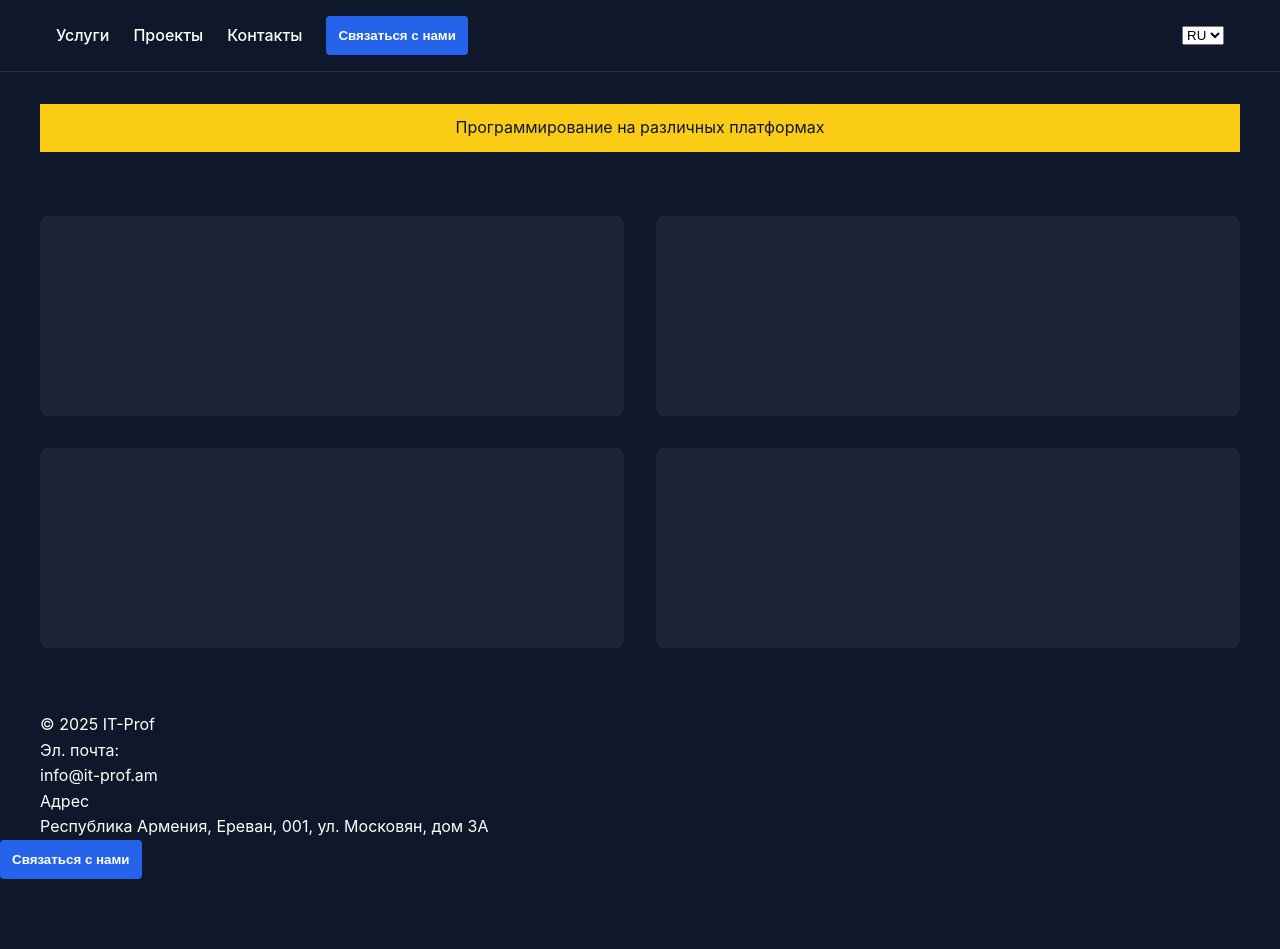
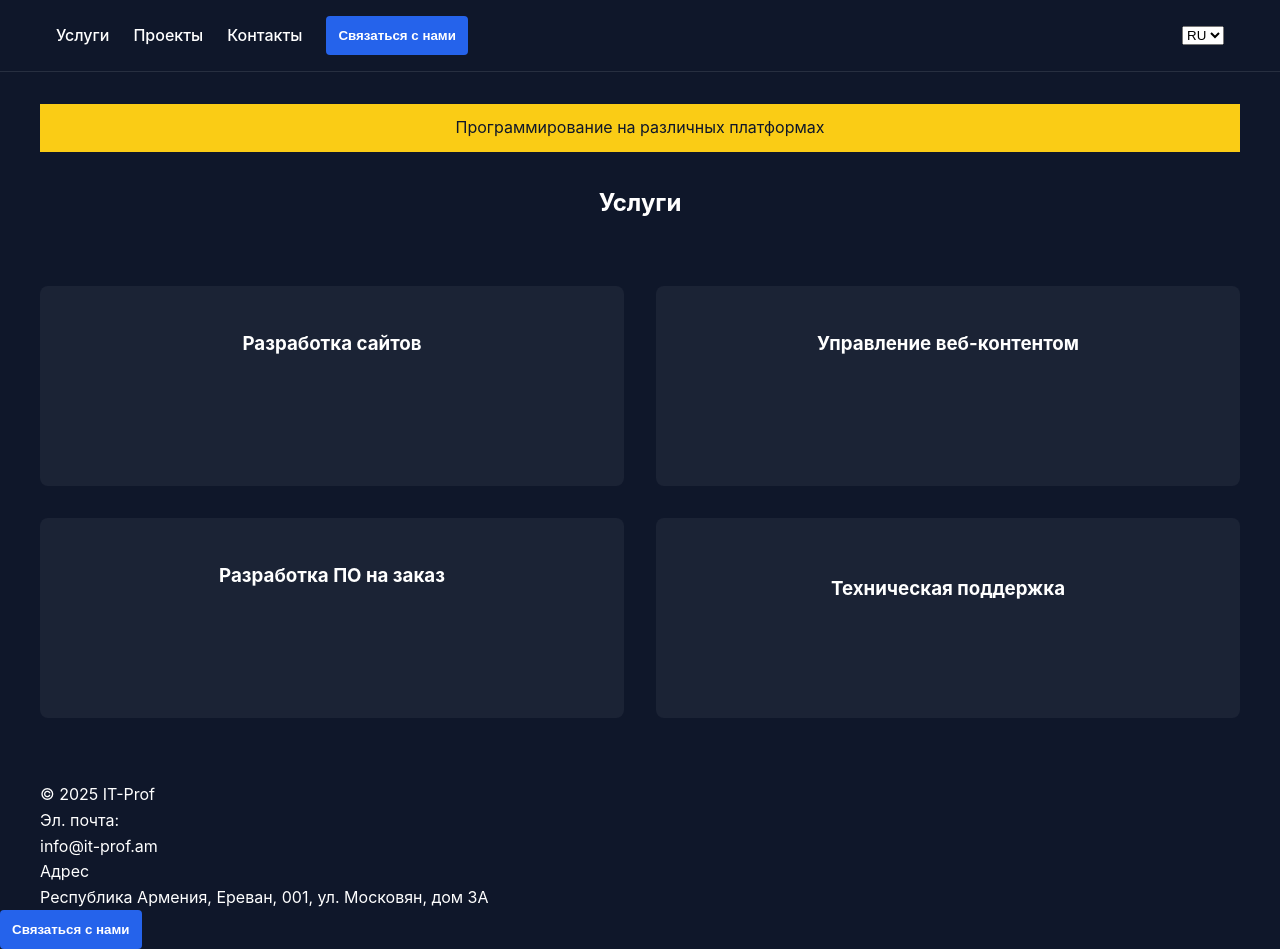
Before and after one commit to Tosoundra/it-prof, a Next.js app: page / in a window 1280 px wide. Before the commit the page ends 879 px from the top, so only its background shows below. Built offline with nearby package versions, Linux system fonts and the light colour scheme.

Commit message:
изменил анимацию

```diff
--- a/src/components/features/Features.module.css
+++ b/src/components/features/Features.module.css
@@ -1,3 +1,7 @@
+.title {
+	text-align: center;
+}
+
 .features {
 	display: grid;
 	gap: 2rem;
@@ -11,7 +15,7 @@
 }
 
 .card {
-  background: rgba(255,255,255,0.05);
+	background: rgba(255, 255, 255, 0.05);
 	padding: 2rem;
 	border-radius: 8px;
 	text-align: center;
@@ -28,26 +32,26 @@
 }
 
 /* Новая обертка для контента */
-.cardContent {
+.desc {
 	transition: transform 0.5s ease, opacity 0.3s ease;
 	width: 100%;
 }
 
 /* Начальное состояние - смещено вниз и прозрачно */
-.cardContent {
+.desc {
 	transform: translateY(40px);
 	opacity: 0;
 }
 
 /* При наведении - возвращаем в центр с плавной анимацией */
-.card:hover .cardContent {
+.card:hover .desc {
 	transform: translateY(0);
 	opacity: 1;
 }
 
 /* Адаптация для мобильных устройств */
 @media (max-width: 767px) {
-  .cardContent {
+	.desc {
 		transform: none;
 		opacity: 1;
 	}
--- a/src/components/features/Features.tsx
+++ b/src/components/features/Features.tsx
@@ -1,3 +1,5 @@
+'use client';
+import { useTranslations } from '@/config/i18n/i18n';
 import styles from './Features.module.css';
 
 const items = [
@@ -20,17 +22,21 @@ const items = [
 ];
 
 export default function Features() {
+	const t = useTranslations();
 	return (
-		<section className={styles.features}>
+		<section>
+			<h2 className={styles.title}>{t.features.title}</h2>
+			<div className={styles.features}>
 				{items.map((f, i) => (
 					<div key={i} className={styles.card}>
 						{/* Добавлена обертка для анимированного контента */}
 						<div className={styles.cardContent}>
 							<h3>{f.title}</h3>
-						<p>{f.desc}</p>
+							<p className={styles.desc}>{f.desc}</p>
 						</div>
 					</div>
 				))}
+			</div>
 		</section>
 	);
 }
--- a/src/config/i18n/localization/en.json
+++ b/src/config/i18n/localization/en.json
@@ -16,6 +16,9 @@
 		"contact": "Contact",
 		"languageSwitcher": "Language Switcher"
 	},
+	"features": {
+		"title": "Services"
+	},
 	"footer": {
 		"info": "© {year} IT-Prof | Yerevan, Moskovyan 3A",
 		"email": "info@it-prof.am"
--- a/src/config/i18n/localization/ru.json
+++ b/src/config/i18n/localization/ru.json
@@ -16,6 +16,9 @@
 		"contact": "Контакты",
 		"languageSwitcher": "Выбор языка"
 	},
+	"features": {
+		"title": "Услуги"
+	},
 	"footer": {
 		"info": "© {year} IT-Prof | г. Ереван, Московян 3А",
 		"email": "info@it-prof.am"
```
Lines whose indentation alone changed are shown as unchanged.
